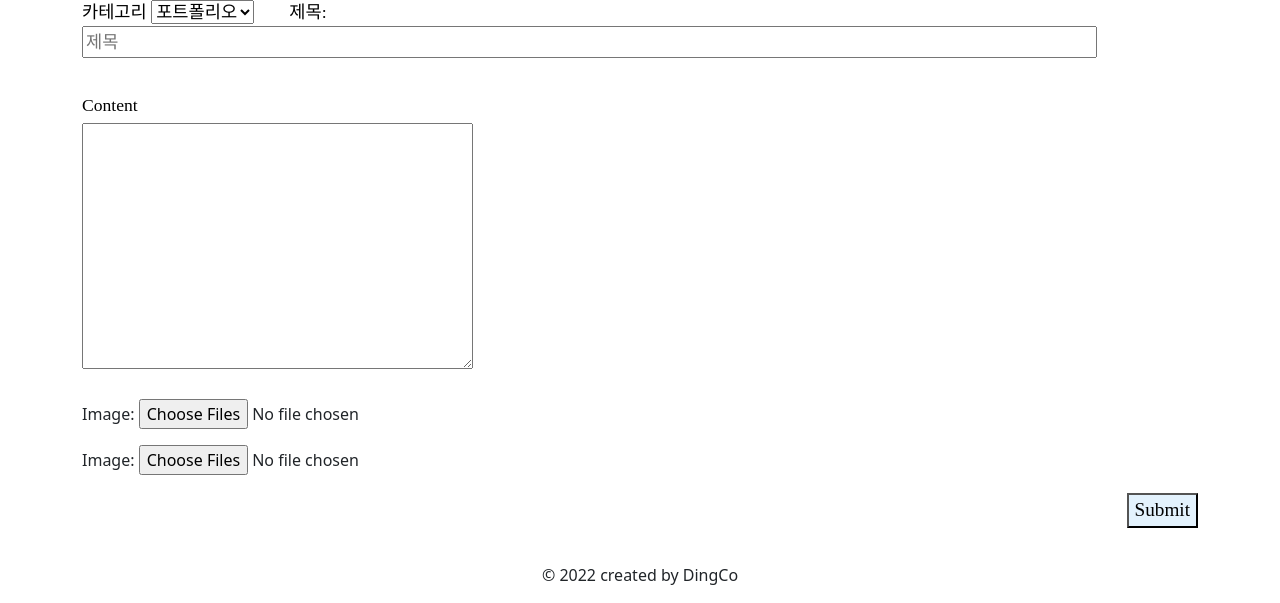
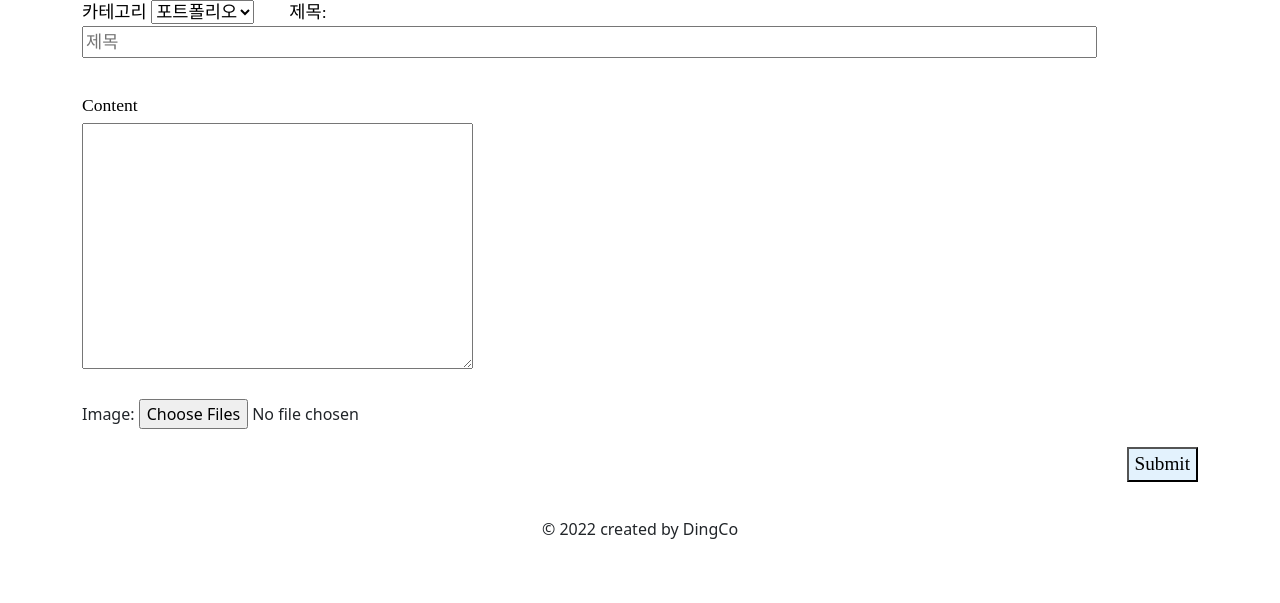
Before and after one commit to ssafy8th-python/woopolemong, a Django app: page /portfolios/create/ in a window 1280 px wide. Shown: the part 197-800 px from the top of the page. Run offline with Django 3.2, Linux system fonts and the light colour scheme; the visitor is signed in with stand-in values (Sample User, id 1); some libraries are stand-ins or nearby versions; some web fonts are replaced.

Commit message:
image_form하나삭제

```diff
--- a/woopolemong_django/portfolios/templates/portfolios/create.html
+++ b/woopolemong_django/portfolios/templates/portfolios/create.html
@@ -28,7 +28,6 @@
 
     <br><br>
     {{ image_form.as_p }}
-    {{ image_form.as_p }}
 
     {% comment %} <div class="mb-3">
       <input class="form-control form-control-sm" id="formFileSm" type="file">
```
